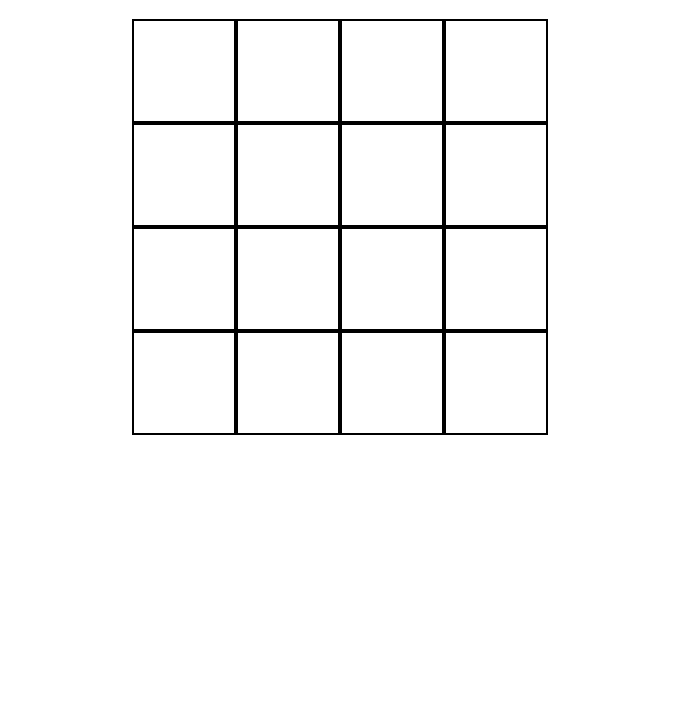
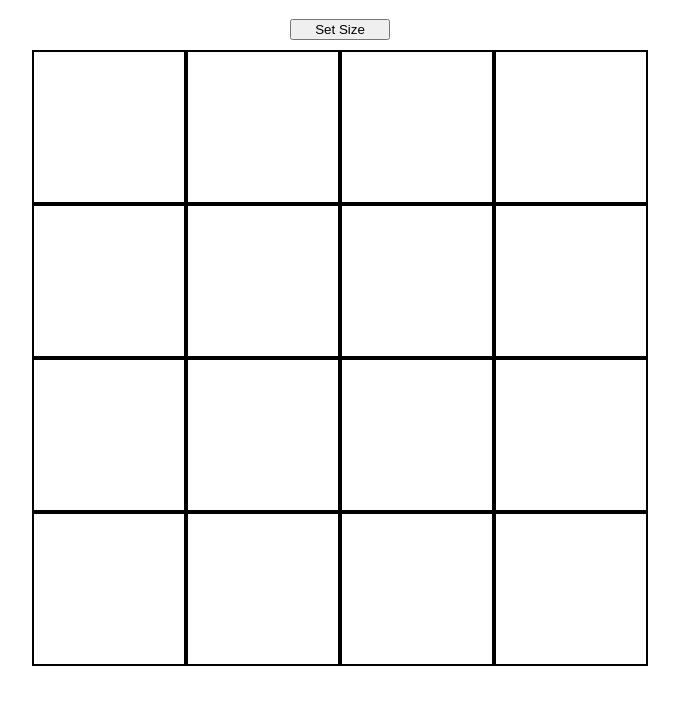
Before and after one commit to quackBear57/odin-etch-a-sketch, a plain HTML site: page index.html in a window 1280 px wide. Shown: the part 69-774 px from the top of the page, without its empty margins (300-979 px from the left). Drawn offline with Linux system fonts and the light colour scheme.

Commit message:
add button, edits to sizing and alignment

```diff
--- a/code.js
+++ b/code.js
@@ -1,4 +1,14 @@
-const gameContainer = document.querySelector("#game-container");
+const button = document.querySelector("#btnSize");
+const container = document.querySelector(".content");
+
+container.style.display = "flex";
+container.style.flexDirection = "column";
+container.style.gap = "10px";
+container.style.alignItems = "center";
+// button.style.flex = 0;
+button.style.width = "100px";
+
+const gameContainer = document.querySelector("#gameContainer");
 
 gameContainer.style.display = "flex";
 gameContainer.style.flexDirection = "column";
@@ -6,6 +16,8 @@ gameContainer.style.alignItems = "center";
 
 let numberRows = 4;
 let numberColumns = numberRows;
+let maxWidth = 600; //pixels
+let maxHeight = 600; //pixels
 
 for (let i = 0; i < numberRows; i++) {
     let row = document.createElement("div");
@@ -15,8 +27,8 @@ for (let i = 0; i < numberRows; i++) {
     for (let j = 0; j < numberColumns; j++) {
         let square = document.createElement("div");
         square.classList.add("square");
-        square.style.minHeight = "100px";
-        square.style.minWidth = "100px";
+        square.style.minHeight = maxHeight/numberColumns + "px";
+        square.style.minWidth = maxWidth/numberColumns + "px";
         square.style.border = "solid black 2px"
         square.addEventListener("mouseover", () => {
             square.style.backgroundColor = "pink";
--- a/index.html
+++ b/index.html
@@ -11,7 +11,8 @@
         <h1>Etch-a-Sketch Project</h1>
     </div>
     <div class="content">
-        <div id = "game-container"></div>
+        <button id="btnSize">Set Size</button>
+        <div id="gameContainer"></div>
     </div>
     <script src="./code.js"></script>
 </body>
```
